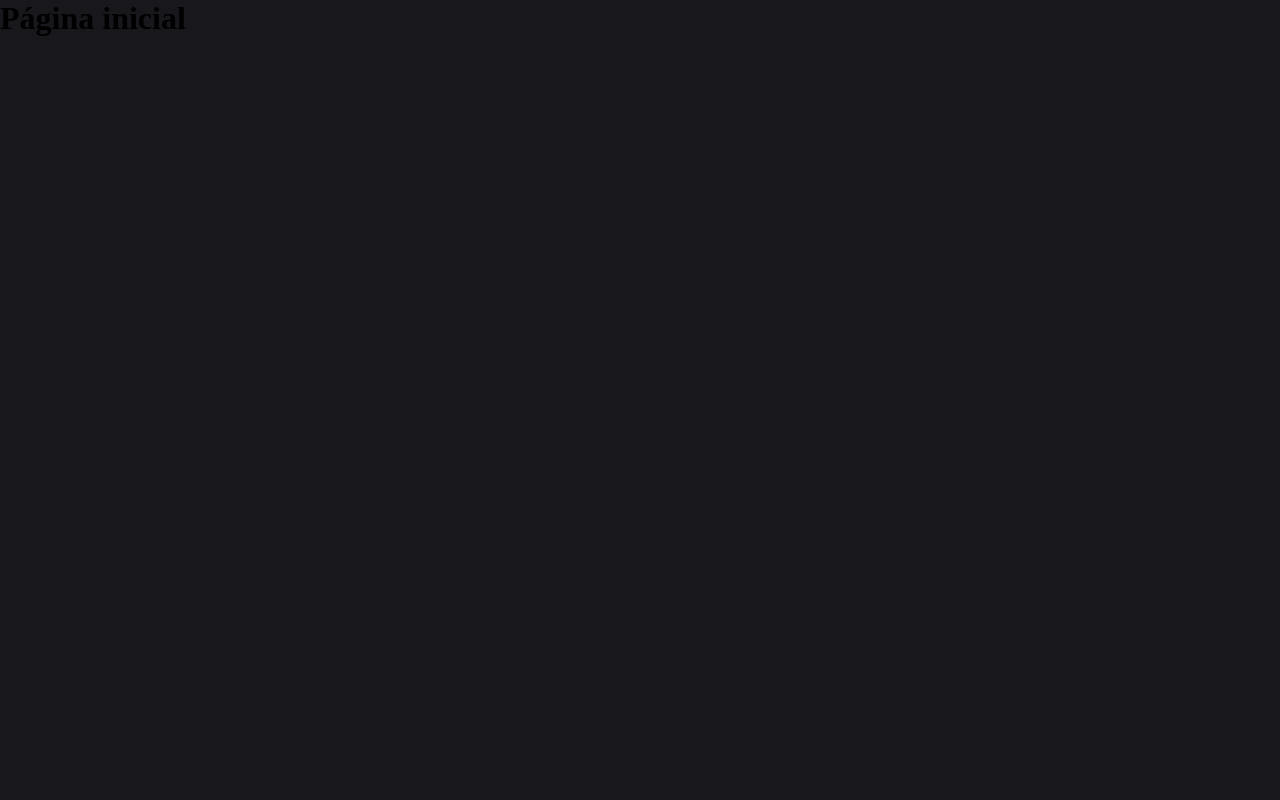
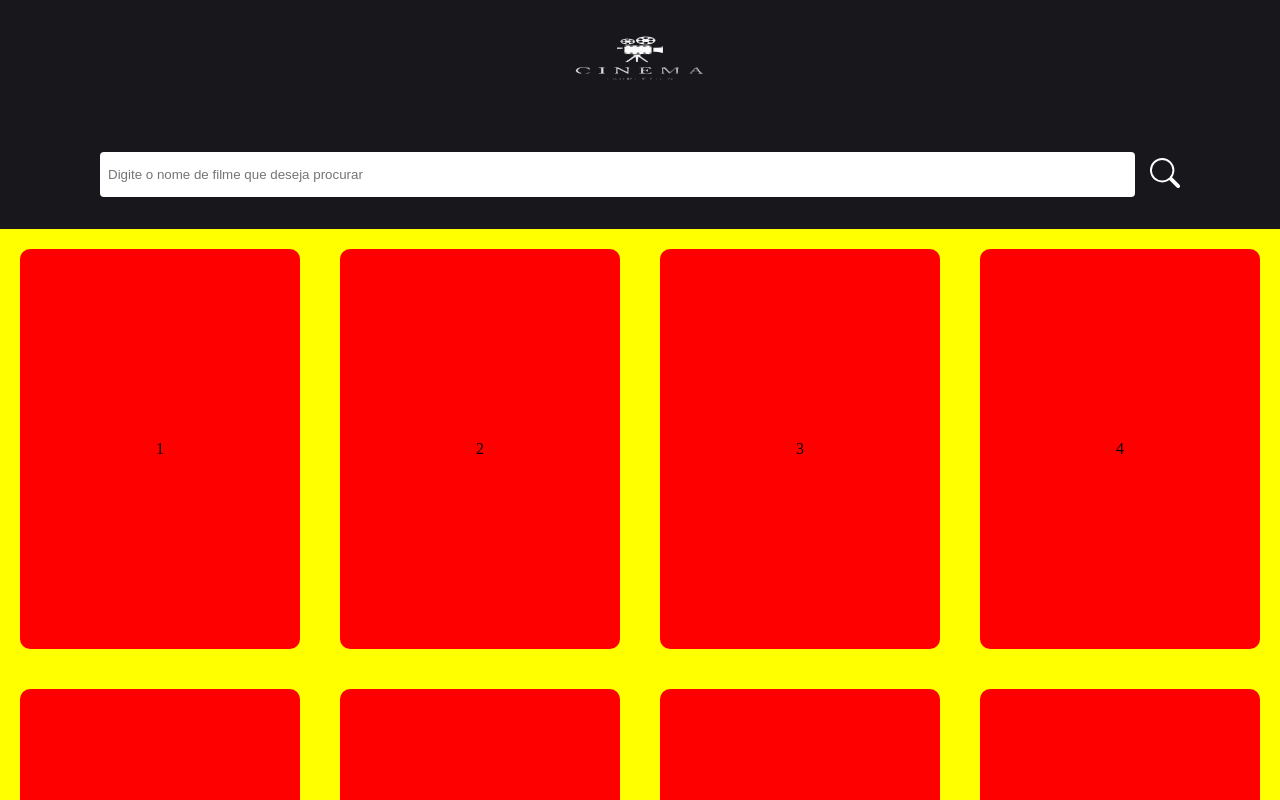
Before and after one commit to brenog4briel/projeto-filmes, a React (Vite) app: page / in a window 1280 px wide. Shown: the top 800 px of the page. Built offline with nearby package versions, Linux system fonts and the light colour scheme.

Commit message:
feat: layout inicial da pagina home

```diff
--- a/package.json
+++ b/package.json
@@ -14,6 +14,7 @@
     "match-sorter": "^6.3.4",
     "react": "^18.2.0",
     "react-dom": "^18.2.0",
+    "react-icons": "^5.2.1",
     "react-router-dom": "^6.23.1",
     "sort-by": "^1.2.0"
   },
--- /dev/null
+++ b/src/components/header/header.module.css
@@ -0,0 +1,6 @@
+.container {
+    display: flex;
+    justify-content: center;
+    align-items: center;
+    height: 120px;
+}
--- /dev/null
+++ b/src/components/header/index.tsx
@@ -0,0 +1,13 @@
+import styles from "./header.module.css"
+import logo from "../../assets/logo.png"
+import { Link } from "react-router-dom"
+
+export function Header() {
+  return (
+    <header className={styles.container}>
+        <Link to="/">
+            <img src={logo} alt="" />
+        </Link>
+    </header>
+  )
+}
--- /dev/null
+++ b/src/components/layout/index.tsx
@@ -0,0 +1,12 @@
+import { Outlet } from "react-router-dom";
+import { Header } from "../header";
+
+export function Layout() {
+    return(
+        <>
+            <Header/>
+            <Outlet/>
+        </>
+
+    )
+}
--- a/src/index.css
+++ b/src/index.css
@@ -8,9 +8,15 @@ body {
   width: 100%;
   height: 100vh;
   background-color: #18171c;
+  margin: 0 auto;
 }
 
 a {
   text-decoration: none;
   color: white;
 }
+
+button {
+  cursor:pointer;
+  border: 0;
+}
--- /dev/null
+++ b/src/pages/home/home.module.css
@@ -0,0 +1,43 @@
+.container {
+    display: flex;
+    flex-direction: column;
+    align-items: center;
+}
+.form {
+    width: 100%;
+    display: flex;
+    gap:15px;
+    max-width: 1080px;
+    margin: 2rem 0;
+}
+
+.form input {
+    width: 100%;
+    height: 45px;
+    outline: none;
+    border: none;
+    border-radius: 4px;
+    padding: 0 8px;
+
+}
+
+.form button {
+    background: transparent;
+}
+
+.movie_container {
+    display: grid;
+    width: 100%;
+    background-color: yellow;
+    grid-template-columns: 1fr 1fr 1fr 1fr;
+}
+
+.movie_item {
+    margin: 20px;
+    height: 400px;
+    background-color: red;
+    border-radius: 10px;
+    display: flex;
+    align-items: center;
+    justify-content: center;
+}
--- a/src/pages/home/index.tsx
+++ b/src/pages/home/index.tsx
@@ -1,5 +1,26 @@
+import styles from "./home.module.css"
+import { BsSearch } from "react-icons/bs";
+
 export function Home() {
   return (
-    <h1>Página inicial</h1>
+    <main className={styles.container}>
+      <form className={styles.form} action="">
+        <input type="search" name="" id="" placeholder="Digite o nome de filme que deseja procurar"/>
+        <button type="submit">
+          <BsSearch size={30} color="white"/>
+        </button>
+      </form>
+
+      <div className={styles.movie_container}>
+        <div className={styles.movie_item}>1</div>
+        <div className={styles.movie_item}>2</div>
+        <div className={styles.movie_item}>3</div>
+        <div className={styles.movie_item}>4</div>
+        <div className={styles.movie_item}>5</div>
+        <div className={styles.movie_item}>6</div>
+        <div className={styles.movie_item}>7</div>
+        <div className={styles.movie_item}>8</div>
+      </div>
+    </main>
   )
 }
--- a/src/router.tsx
+++ b/src/router.tsx
@@ -2,9 +2,11 @@ import { createBrowserRouter } from 'react-router-dom'
 import {Home} from "./pages/home"
 import {NotFound} from "./pages/notfound"
 import {Detail} from "./pages/detail"
+import { Layout } from './components/layout'
 
 const router = createBrowserRouter([
     {
+        element:<Layout/>,
         children: [
             {
                 path:"/",
```
Also changed, not shown: src/assets/logo.png (added), 1 other file (tests, documents, lock files or other folders).
